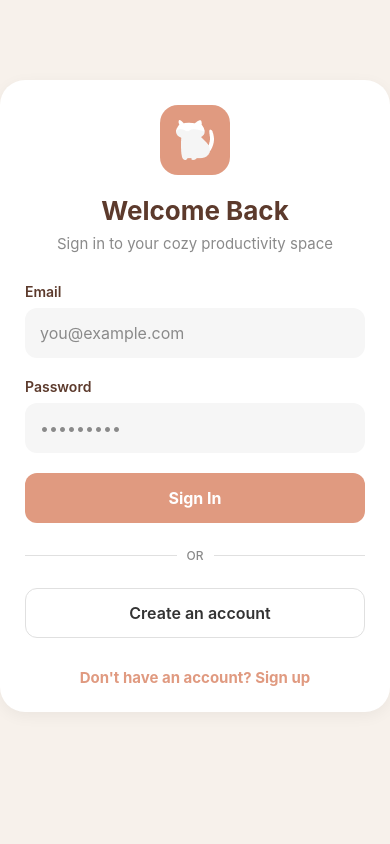
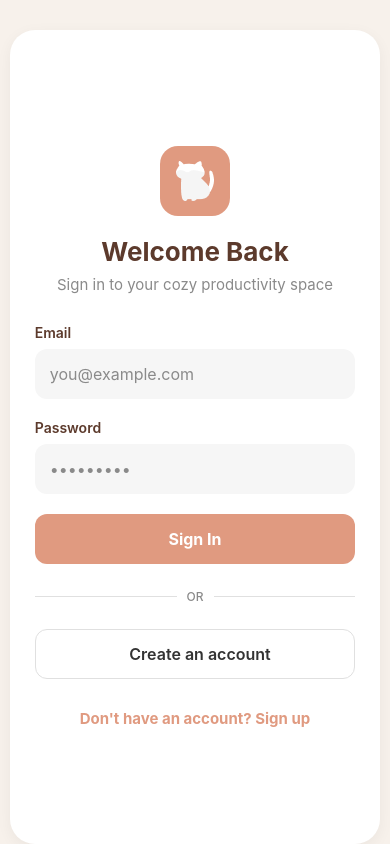
Before and after one commit to MarcusC2003/IAT-359-Project, a React Native app: screen /Auth in a window 390 px wide. Built offline with nearby package versions, Linux system fonts and the light colour scheme; no server answers.

Commit message:
added haptics

```diff
--- a/App.js
+++ b/App.js
@@ -5,6 +5,8 @@ import { createBottomTabNavigator } from "@react-navigation/bottom-tabs";
 import { createNativeStackNavigator } from "@react-navigation/native-stack";
 import { onAuthStateChanged } from "firebase/auth";
 import { firebase_auth } from "./src/utils/firebaseConfig";
+import * as Haptics from 'expo-haptics';
+
 
 // Screens
 import AuthScreen from "./src/screens/AuthScreen";
@@ -60,6 +62,13 @@ export default function App() {
     return unsub;
   }, [initializing]);
 
+  // vibrate on login
+  useEffect(() => {
+    if (!initializing && user) {
+      Haptics.impactAsync(Haptics.ImpactFeedbackStyle.Medium);
+    }
+  }, [initializing, user]);
+
   if (initializing) {
     return (
       <View style={{ flex: 1, justifyContent: "center", alignItems: "center" }}>
--- a/package.json
+++ b/package.json
@@ -19,6 +19,7 @@
     "expo": "^54.0.13",
     "expo-file-system": "~19.0.17",
     "expo-font": "~14.0.9",
+    "expo-haptics": "~15.0.7",
     "expo-location": "~19.0.7",
     "firebase": "^12.5.0",
     "react": "19.1.0",
--- a/src/screens/AuthScreen.js
+++ b/src/screens/AuthScreen.js
@@ -137,13 +137,9 @@ const styles = StyleSheet.create({
   },
   container: {
     flex: 1,
-  },
-  scrollContainer: {
-    flexGrow: 1,
     justifyContent: 'center',
     alignItems: 'center',
-    paddingVertical: 20,
-    paddingHorizontal: 20,
+
   },
   headerIconContainer: {
     position: 'absolute',
@@ -163,19 +159,21 @@ const styles = StyleSheet.create({
     resizeMode: 'contain',
   },
   card: {
-    width: '100%',
-    maxWidth: 400,
+    flex:1,
+    width: '95%',
     backgroundColor: colors.card,
     borderRadius: 25,
     padding: 25,
     alignItems: 'center',
-    marginTop: 80,
+    marginTop: 30,
     shadowColor: '#000',
     shadowOffset: { width: 0, height: 4 },
     shadowOpacity: 0.05,
     shadowRadius: 15,
-    elevation: 5,
+    justifyContent: 'center',
+    alignContent: 'center',
   },
+
   logoContainer: {
     width: 70,
     height: 70,
--- a/src/screens/HomeScreen.js
+++ b/src/screens/HomeScreen.js
@@ -2,6 +2,7 @@ import React from "react";
 import {View,Text,ImageBackground,StyleSheet,TouchableOpacity,Image} from "react-native";
 import { useEffect, useState } from "react";
 import { useSafeAreaInsets } from "react-native-safe-area-context";
+
 import { useFonts } from "expo-font";
 
 // Components
@@ -15,8 +16,8 @@ const COLORS = {
   navBg: "#E0916C",
   muted: "#FFFFFFFF",
 };
-// Set Default pet to Bartholemeu
-const DEFAULT_PET = "Bartholemeu";
+// Set Default pet to Tubby
+const DEFAULT_PET = "Tubby";
 
 export default function HomeScreen() {
   const insets = useSafeAreaInsets();
```
Also changed, not shown: 1 other file (tests, documents, lock files or other folders).
